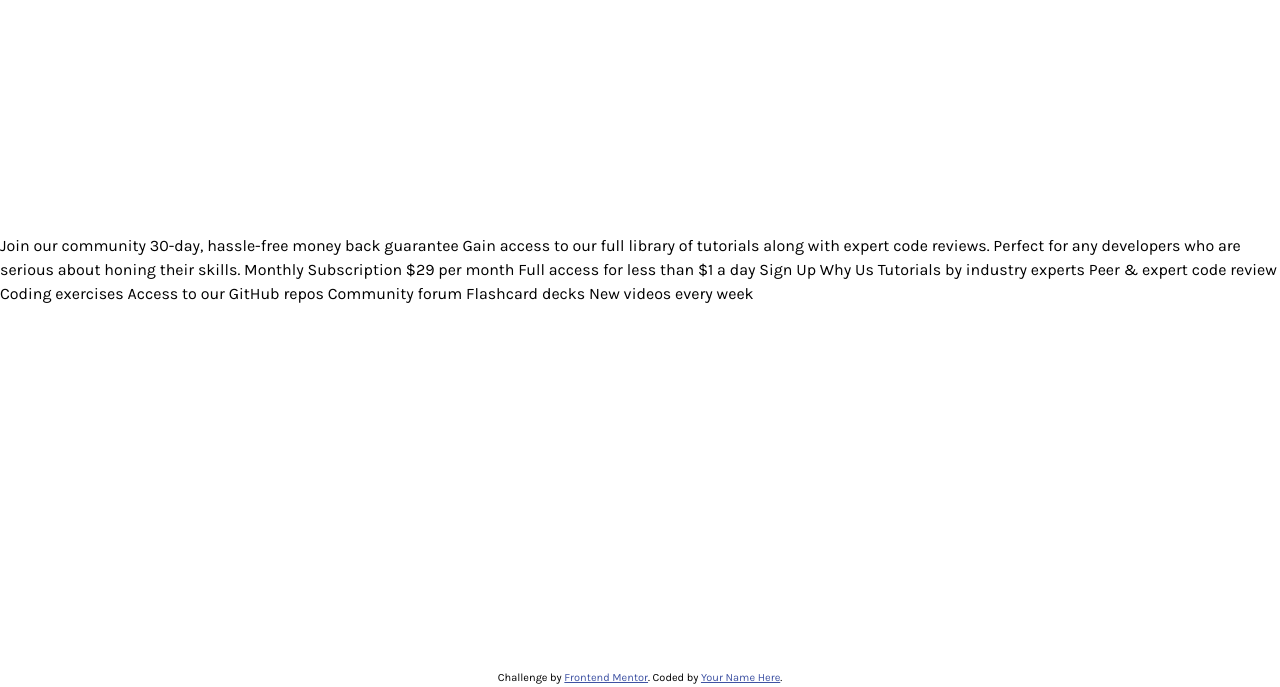
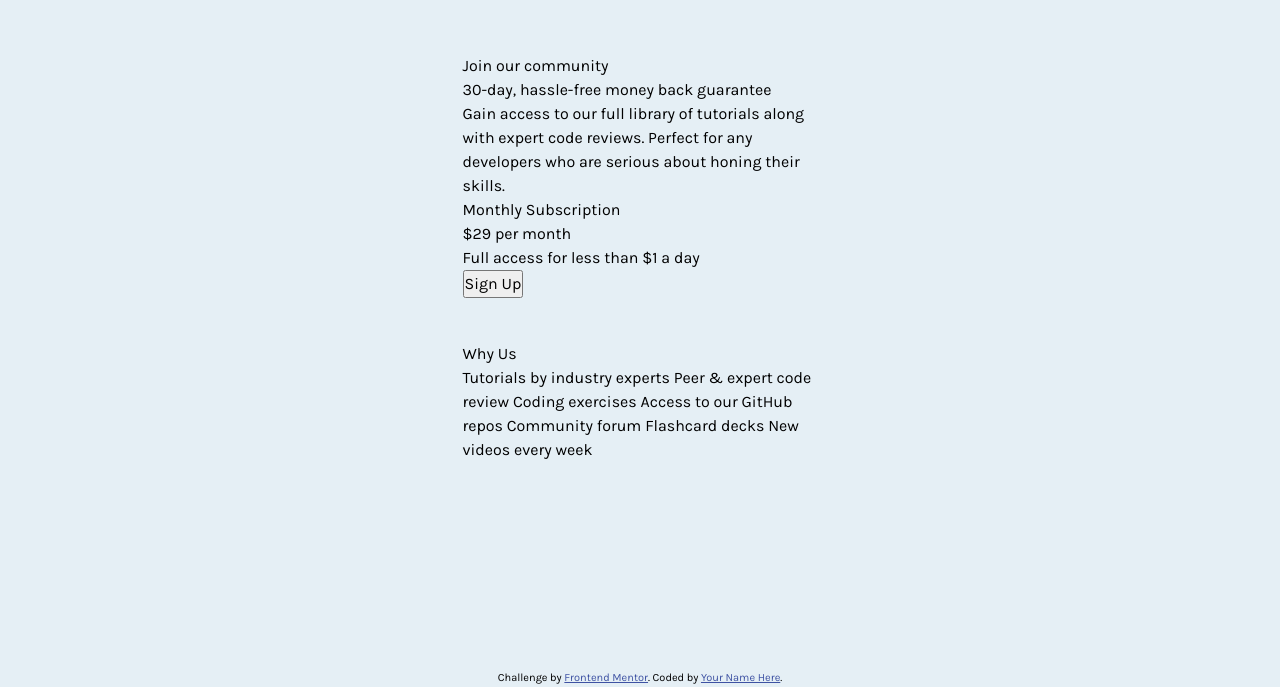
Before and after one commit to dedku/Single-price-grid-component-DailyNewbie_13, a plain HTML site: page index.html in a window 1280 px wide. Shown: the part 130-817 px from the top of the page. Drawn offline with Linux system fonts and the light colour scheme.

Commit message:
card styles + html setup

```diff
--- a/index.html
+++ b/index.html
@@ -12,24 +12,30 @@
 <body>
   <main>
     <section>
-      <div>
-        Join our community
-
-        30-day, hassle-free money back guarantee
-
+      <div class="card">
+        <div class="card-community">
+          <h1>Join our community</h1>
+          <h2>30-day, hassle-free money back guarantee</h2>
+          <p>
             Gain access to our full library of tutorials along with expert code reviews.
             Perfect for any developers who are serious about honing their skills.
+          </p>
+        </div>
 
-        Monthly Subscription
+        <div class="card-subscription">
+          <h2>Monthly Subscription</h2>
 
-        &dollar;29 per month
+          <h3><span>&dollar;29</span> per month</h3>
 
-        Full access for less than &dollar;1 a day
+          <p>Full access for less than &dollar;1 a day</p>
 
-        Sign Up
+          <button>Sign Up</button>
+        </div>
 
-        Why Us
+        <div class="card-why-us">
+          <h2>Why Us</h2>
 
+          <p>
             Tutorials by industry experts
             Peer &amp; expert code review
             Coding exercises
@@ -37,6 +43,8 @@
             Community forum
             Flashcard decks
             New videos every week
+          </p>
+        </div>
       </div>
     </section>
   </main>
--- a/style.css
+++ b/style.css
@@ -82,6 +82,7 @@ svg {
 body {
     font-family: 'Karla', sans-serif;
     font-size: var(--fs-400);
+    background-color: var(--clr-neutral-gray);
 }
 
 main,
@@ -101,8 +102,16 @@ section {
 
 
 /* components */
+.card {
+    display: grid;
+    grid-template-rows: repeat(3, 1fr);
+    max-width: 37.5rem;
+    padding: 2rem 1rem;
+    border-radius: 1rem;
+}
+
 .attribution {
-    font-size: 11px;
+    font-size: 1.1rem;
     text-align: center;
 }
 
```
Lines whose indentation alone changed are shown as unchanged.
